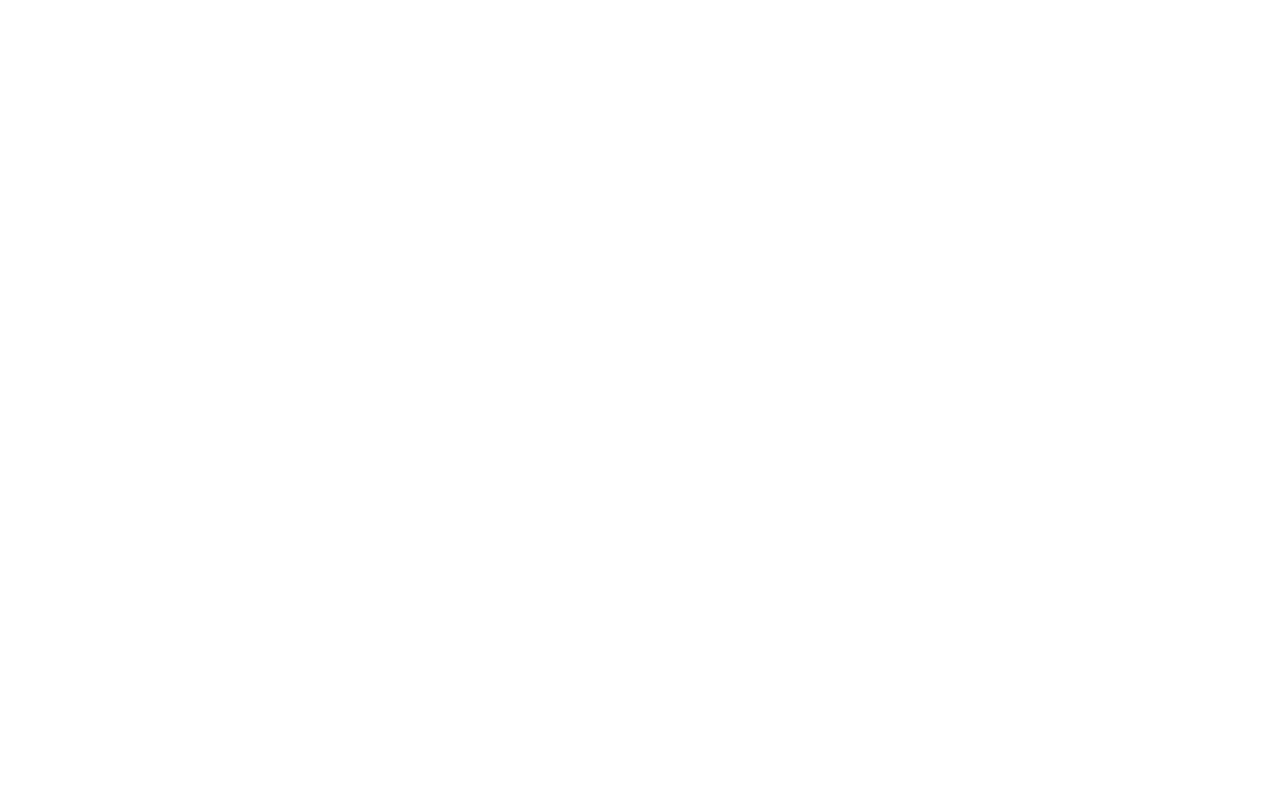
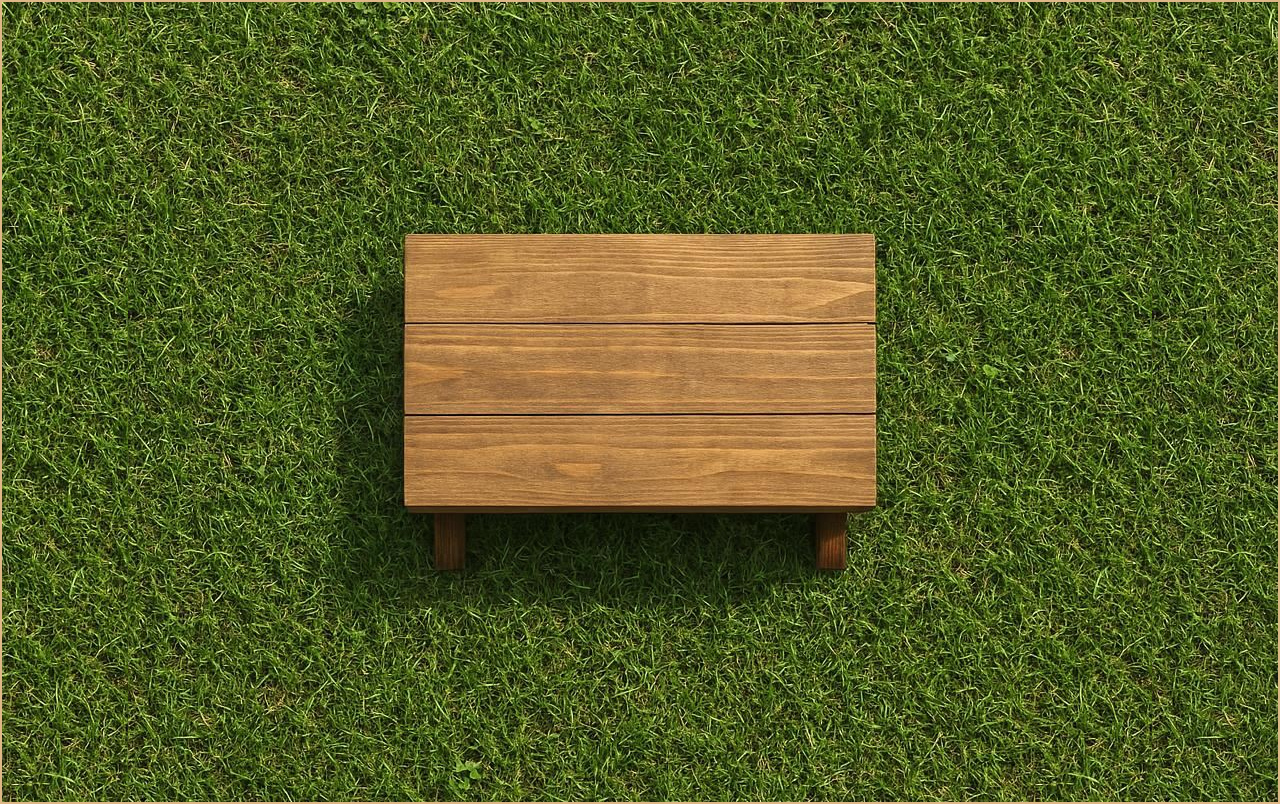
Before and after one commit to eliX991/my-cardgame, a plain HTML site: page main-game.html in a window 1280 px wide. Drawn offline with Linux system fonts and the light colour scheme.

Commit message:
Add files via upload

```diff
--- /dev/null
+++ b/game.css
@@ -0,0 +1,31 @@
+* {
+    margin: 0;
+    padding: 0;
+    box-sizing: border-box;
+}
+
+
+body {
+    background-image: url("card-table.jpg");
+    background-position: center;
+    justify-items: center;
+    align-items: center;
+    display: flex;
+    min-height: 100vh;
+    border: 2px solid burlywood;
+    overflow: hidden;
+}
+
+.cardArea {
+    width: 100vw;
+    height: 100vh;
+    justify-content: center;
+    align-items: center;
+    display: flex;
+}
+
+
+img {
+    width: 90vw;
+    height: 90vh;
+}
--- a/main-game.html
+++ b/main-game.html
@@ -5,8 +5,11 @@
     <meta http-equiv="X-UA-Compatible" content="IE=edge">
     <meta name="viewport" content="width=device-width, initial-scale=1.0">
     <title>Document</title>
+    <link rel="stylesheet" href="game.css">
 </head>
 <body>
+    <div class="cardArea">
 
+    </div>
 </body>
 </html>
```
Also changed, not shown: card-table.jpg (added).
